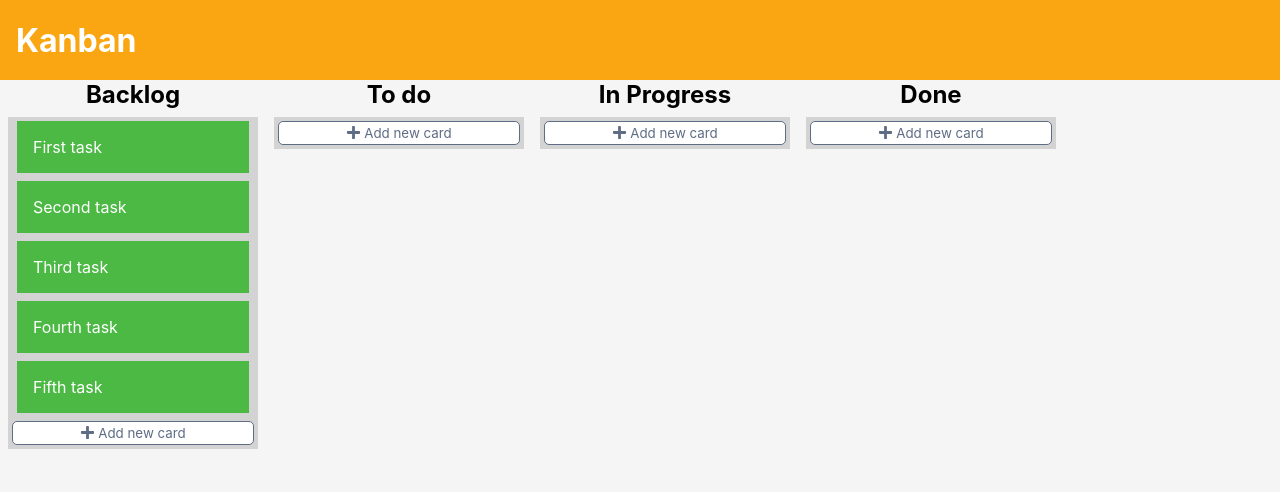
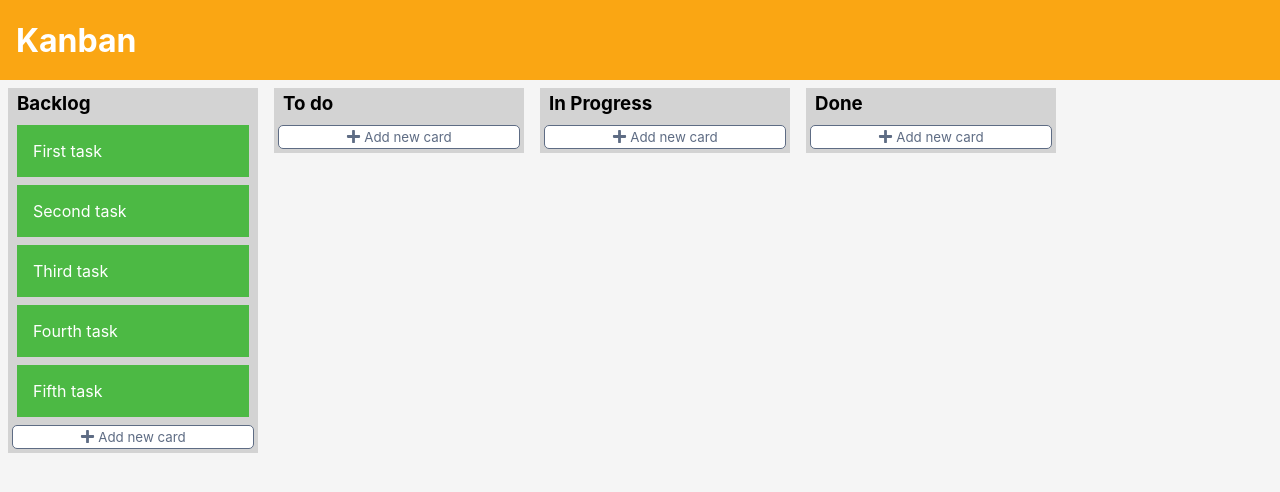
Before and after one commit to DionerWeiss/kanban, a React (Create React App) app: page / in a window 1280 px wide. Shown: the top 492 px of the page. Built offline with nearby package versions, Linux system fonts and the light colour scheme.

Commit message:
list title background

```diff
--- a/src/components/List/index.tsx
+++ b/src/components/List/index.tsx
@@ -14,6 +14,7 @@ import {
   FormNewCardFooter,
   Wrapper,
   CardsContainer,
+  Title,
 } from './styles';
 
 import BoardContext from '../../pages/Board/context';
@@ -73,7 +74,7 @@ const List: React.FC<ListProps> = ({
 
   return (
     <Container>
-      <h2>{name}</h2>
+
       <Droppable droppableId={columnId} key={columnId}>
         {(provided, snapshot) => {
           return (
@@ -82,6 +83,7 @@ const List: React.FC<ListProps> = ({
               ref={provided.innerRef}
               isDraggingOver={snapshot.isDraggingOver}
             >
+              <Title>{name}</Title>
               <CardsContainer>
 
                 {children}
--- a/src/components/List/styles.ts
+++ b/src/components/List/styles.ts
@@ -6,11 +6,6 @@ export const Container = styled.div`
   display: flex;
   flex-direction: column;
   align-items: center;
-
-  > div {
-    max-height: calc(100% - 50px);
-    margin: 8px;
-  }
 `;
 
 const visibleCSS = css`
@@ -20,24 +15,16 @@ const visibleCSS = css`
 `;
 
 export const AddNewCardButton = styled.button`
-  /* flex: 1 0 auto; */
-  /* width: 100%; */
   display: none;
   padding: 3px;
-  background: #FFF;
+  background: var(--color-white);
   color: var(--color-icons);
   border-radius: 5px;
-  /* text-decoration: none; */
   outline: none;
-  border-color: #FFF;
+  border-color: var(--color-white);
   justify-content: center;
   border: 1px solid;
   width: 100%;
-
-/* {
-    opacity: 0.7;
-    cursor: pointer;
-  } */
 
   &:focus,  &:hover  {
     background: var(--color-button-hover);
@@ -66,7 +53,6 @@ export const FormNewCard = styled.div`
   }
 
   ${visibleCSS}
-
 `;
 
 export const FormNewCardFooter = styled.div`
@@ -103,6 +89,8 @@ export const Wrapper = styled.div<WrapperProps>`
   width: 250px;
   display: flex;
   flex-direction: column;
+  max-height: calc(100% - 50px);
+  margin: 8px;
 
   background: ${props => (props.isDraggingOver ? 'var(--color-list-over)' : 'var(--color-list)')} ;
 `;
@@ -121,3 +109,8 @@ export const CardsContainer = styled.div`
     background-color: rgba(0, 0, 0, 0.2);
   }
 `;
+
+export const Title = styled.h3`
+  margin-left: 5px;
+  margin-bottom: 10px;
+`;
--- a/src/pages/Board/styles.ts
+++ b/src/pages/Board/styles.ts
@@ -2,7 +2,6 @@ import styled from 'styled-components';
 
 export const Container = styled.div`
   display: flex;
-  /* background: #246eb9; */
   height: 100%;
 
 `;
```
